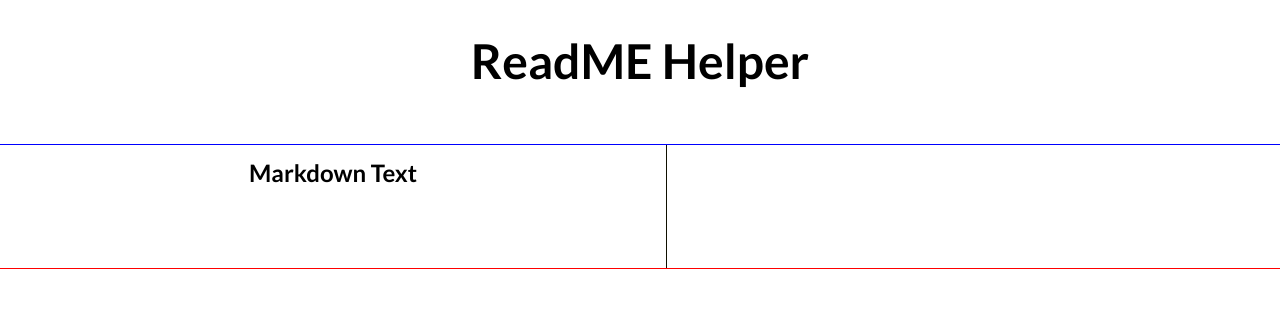
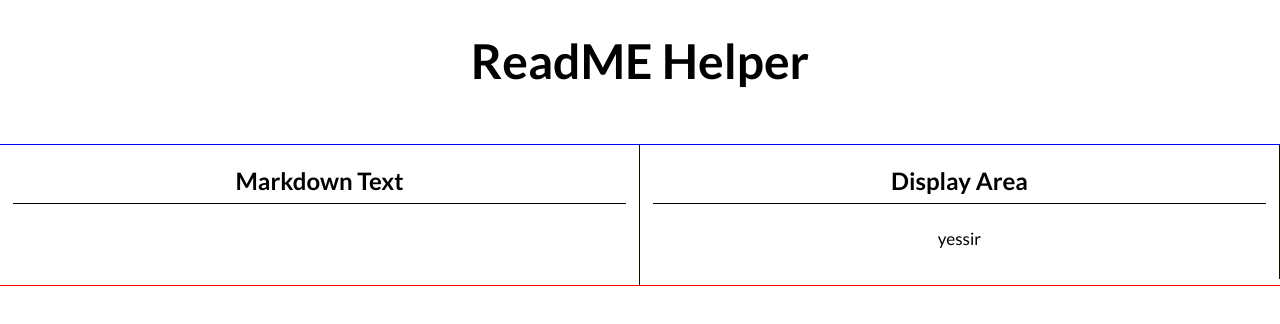
Before and after one commit to JuniorDugue/readme-helper, a React (Create React App) app: page / in a window 1280 px wide. Shown: the top 324 px of the page. Built offline with nearby package versions, Linux system fonts and the light colour scheme.

Commit message:
created result component with reactmarkdown library, fixed styling so the two displays would appear as columns and not rows

```diff
--- a/src/App.js
+++ b/src/App.js
@@ -1,6 +1,7 @@
 import "./App.css";
 import styled from "styled-components";
 import { MarkedInput } from "./components/markInput";
+import { Result } from "./components/result";
 
 const Container = styled.div`
   outline: 1px solid red;
@@ -22,6 +23,7 @@ const EditorContainer = styled.div`
   outline: 1px solid blue;
   height: 100%;
   width: 100%;
+  display: flex;
 `;
 
 function App() {
@@ -32,6 +34,7 @@ function App() {
       </Title>
       <EditorContainer>
         <MarkedInput />
+        <Result />
       </EditorContainer>
     </Container>
   );
--- a/src/components/markInput.js
+++ b/src/components/markInput.js
@@ -13,6 +13,9 @@ const Title = styled.div`
   font-weight: 700;
   font-family: "Lato", sans-serif;
   margin-bottom: 1em;
+  /* text-decoration-line: underline; */
+  border-bottom: 1px solid black;
+  padding: 8px 0;
 `;
 
 const TextArea = styled.textarea`
@@ -28,7 +31,7 @@ export function MarkedInput(props) {
   return (
     <Container>
       <Title>Markdown Text</Title>
-      <TextArea/>
+      <TextArea />
     </Container>
   );
 }
--- a/src/components/result.js
+++ b/src/components/result.js
@@ -0,0 +1,37 @@
+import styled from "styled-components";
+import ReactMarkdown from "react-markdown";
+
+const Container = styled.div`
+  width: 50%;
+  height: 100%;
+  padding: 13px;
+  border-right: 1.5px solid rgba(15, 15, 0.4);
+  font-family: "Lato", sans-serif;
+`;
+
+const Title = styled.div`
+  font-size: 1.5rem;
+  font-weight: 700;
+  font-family: "Lato", sans-serif;
+  margin-bottom: 1em;
+  /* text-decoration-line: underline; */
+  border-bottom: 1px solid black;
+  padding: 8px 0;
+`;
+
+const ResultArea = styled.div`
+  width: 100%;
+  height: 100%;
+  font-size: 1.063rem;
+`;
+
+export function Result(props) {
+  return (
+    <Container>
+      <Title>Display Area</Title>
+      <ResultArea>
+        <ReactMarkdown source="yessir" />
+      </ResultArea>
+    </Container>
+  );
+}
```
Also changed, not shown: 2 other files (tests, documents, lock files or other folders).
